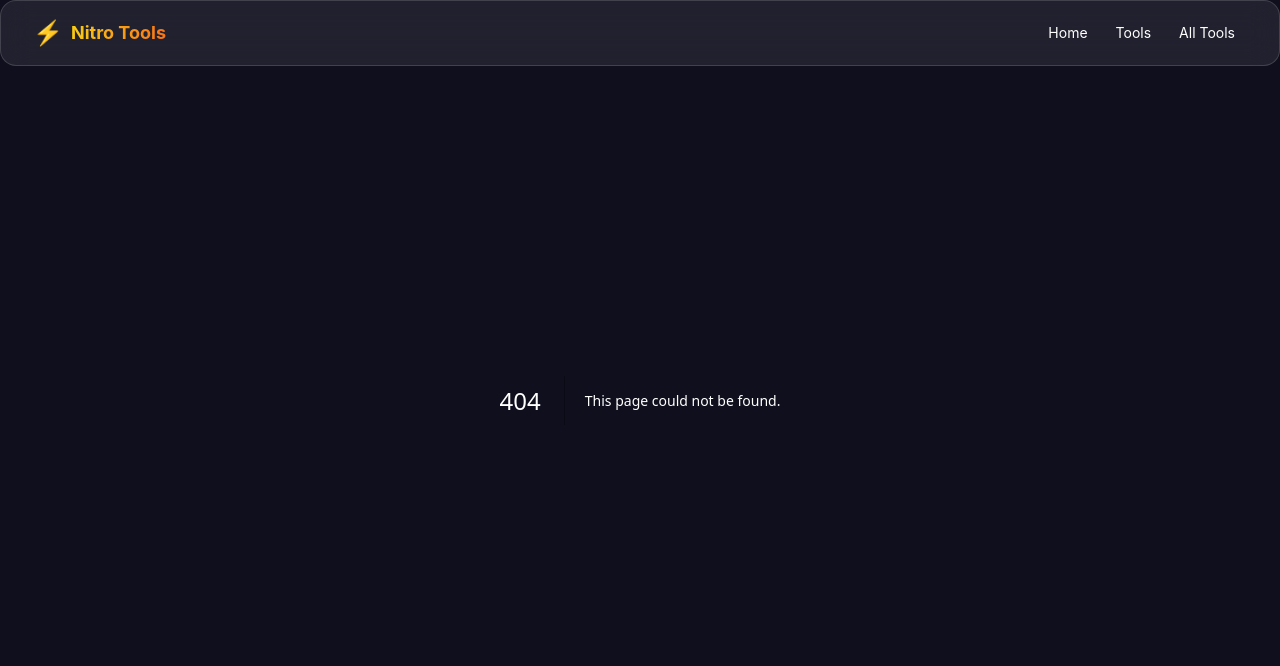
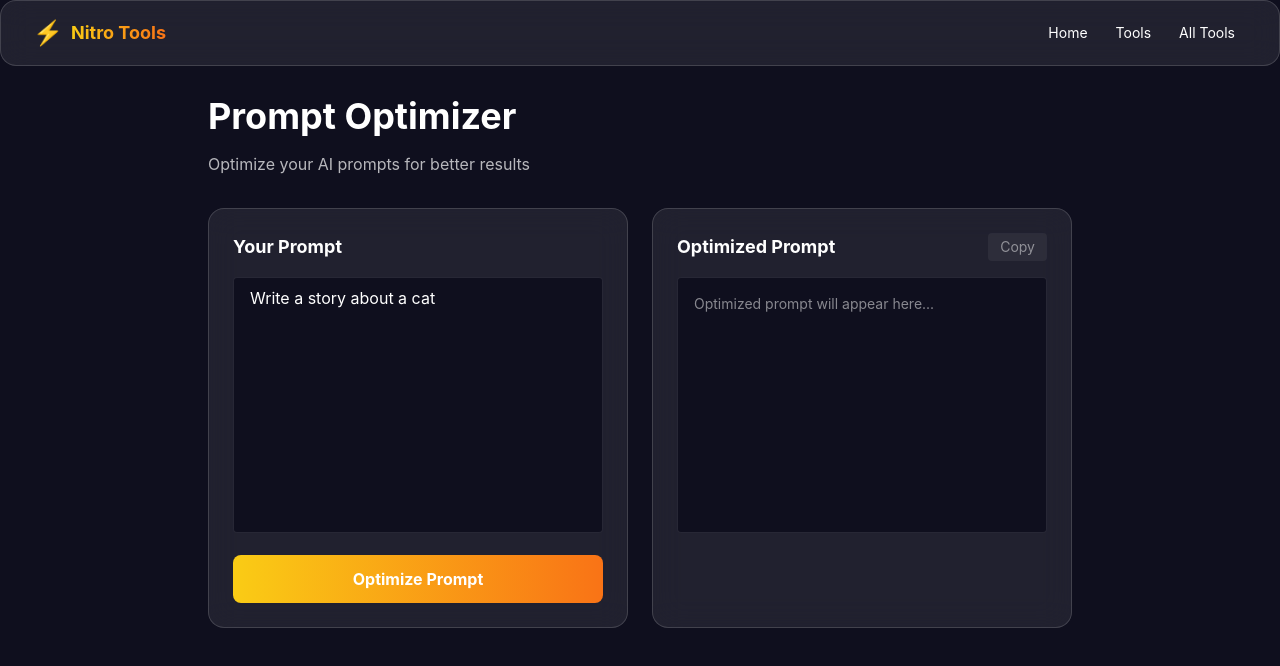
Before and after one commit to goalandpriority-ui/Nitro-Tools, a Next.js app: page /tools/ai/prompt-optimizer in a window 1280 px wide. Before the commit this address had no page. Shown: the top 666 px of the page. Built offline with nearby package versions, Linux system fonts and the light colour scheme.

Commit message:
Implement Prompt Optimizer page with API integration

```diff
--- /dev/null
+++ b/app/tools/ai/prompt-optimizer/page.js
@@ -0,0 +1,98 @@
+'use client'
+
+import { useState } from 'react'
+
+export default function PromptOptimizerPage() {
+  const [input, setInput] = useState('Write a story about a cat')
+  const [output, setOutput] = useState('')
+  const [loading, setLoading] = useState(false)
+
+  const optimizePrompt = async () => {
+    if (!input.trim()) return
+
+    setLoading(true)
+    try {
+      const response = await fetch('https://api.anthropic.com/v1/messages', {
+        method: 'POST',
+        headers: {
+          'Content-Type': 'application/json',
+          'x-api-key': process.env.NEXT_PUBLIC_ANTHROPIC_API_KEY || '',
+        },
+        body: JSON.stringify({
+          model: 'claude-opus-4-6',
+          max_tokens: 600,
+          messages: [
+            {
+              role: 'user',
+              content: `Optimize this ChatGPT/Claude prompt to be more effective. Make it more specific, detailed, and clear. Include:
+1. The optimized prompt
+2. Key improvements made
+
+Original prompt: "${input}"`,
+            },
+          ],
+        }),
+      })
+
+      const data = await response.json()
+      if (data.content && data.content[0]) {
+        setOutput(data.content[0].text)
+      }
+    } catch (error) {
+      setOutput('Error: Could not connect to API')
+    }
+    setLoading(false)
+  }
+
+  const copyOutput = () => {
+    navigator.clipboard.writeText(output)
+  }
+
+  return (
+    <div className="pt-24 pb-16 min-h-screen">
+      <div className="max-w-4xl mx-auto px-4">
+        <h1 className="text-4xl font-bold mb-4">Prompt Optimizer</h1>
+        <p className="text-white/70 mb-8">Optimize your AI prompts for better results</p>
+
+        <div className="grid grid-cols-1 lg:grid-cols-2 gap-6">
+          <div className="glass-lg p-6 space-y-4">
+            <h2 className="text-lg font-bold">Your Prompt</h2>
+            <textarea
+              value={input}
+              onChange={(e) => setInput(e.target.value)}
+              placeholder="Paste your prompt here..."
+              className="w-full h-64 bg-dark-bg border border-white/10 rounded px-4 py-2 text-white focus:border-yellow-400 outline-none resize-none"
+            />
+            <button
+              onClick={optimizePrompt}
+              disabled={loading || !input.trim()}
+              className="w-full px-6 py-3 bg-gradient-to-r from-yellow-400 to-orange-500 text-white font-bold rounded-lg hover:shadow-lg disabled:opacity-50 transition-all"
+            >
+              {loading ? 'Optimizing...' : 'Optimize Prompt'}
+            </button>
+          </div>
+
+          <div className="glass-lg p-6 space-y-4">
+            <div className="flex justify-between items-center">
+              <h2 className="text-lg font-bold">Optimized Prompt</h2>
+              <button
+                onClick={copyOutput}
+                disabled={!output}
+                className="px-3 py-1 text-sm bg-white/10 rounded hover:bg-white/20 disabled:opacity-50 transition"
+              >
+                Copy
+              </button>
+            </div>
+            <div className="h-64 bg-dark-bg border border-white/10 rounded p-4 overflow-y-auto text-white/80 text-sm">
+              {output ? (
+                <pre className="whitespace-pre-wrap">{output}</pre>
+              ) : (
+                <p className="text-white/50">Optimized prompt will appear here...</p>
+              )}
+            </div>
+          </div>
+        </div>
+      </div>
+    </div>
+  )
+    }
```
